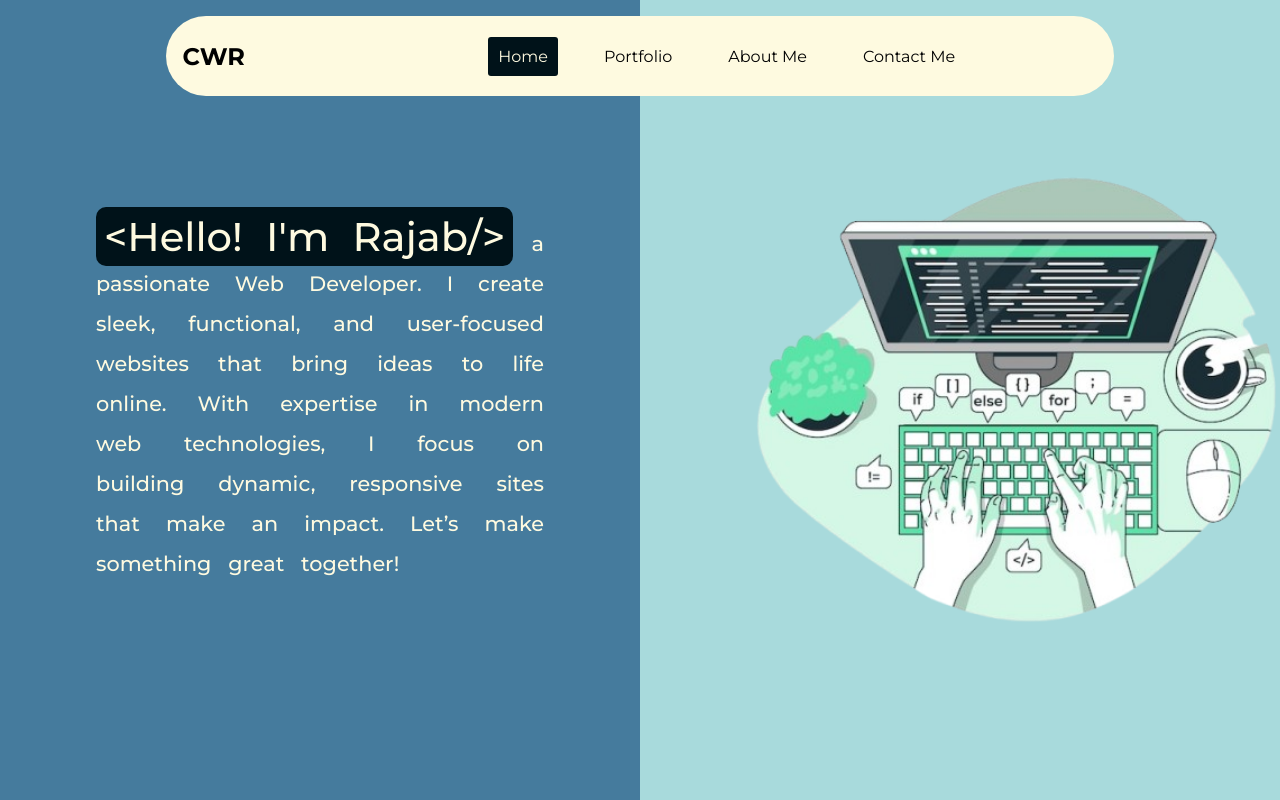
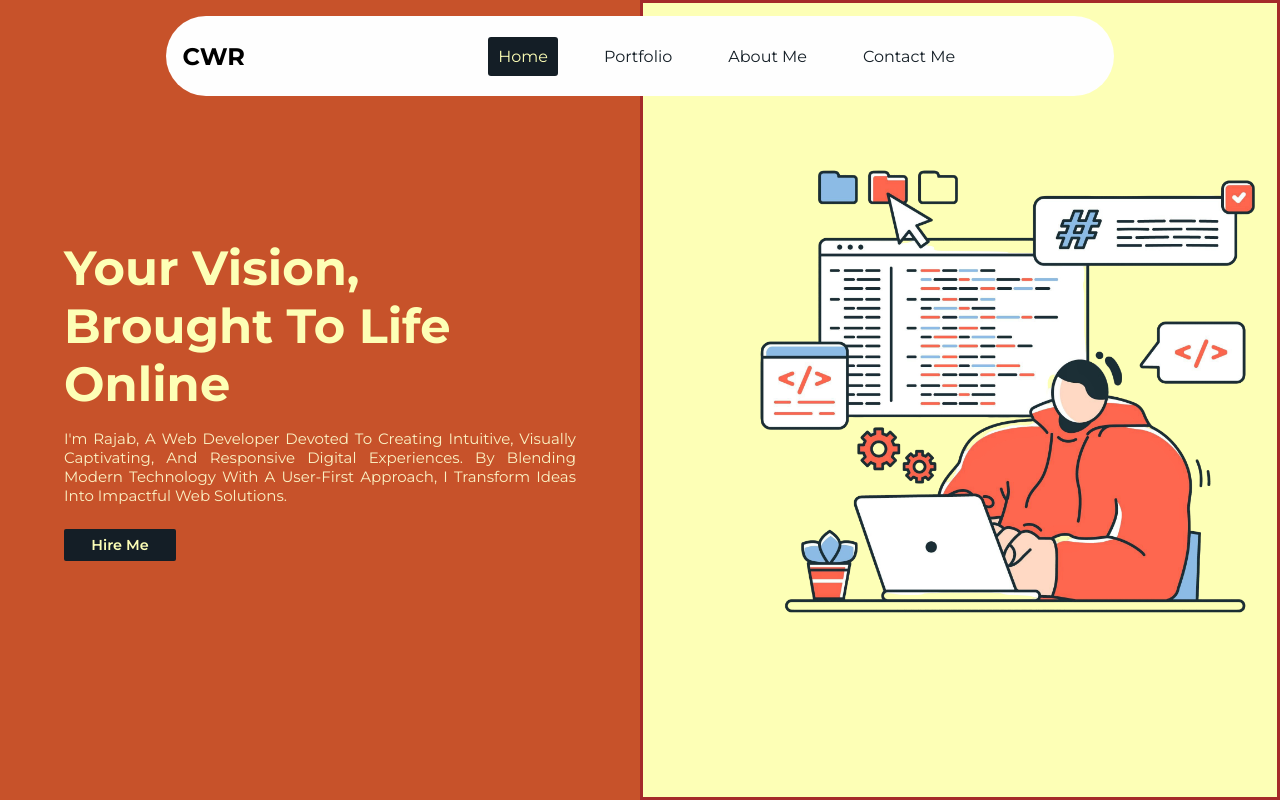
Before and after one commit to Rajab4516/Personal-Portfolio, a React (Create React App) app: page / in a window 1280 px wide. Built offline with nearby package versions, Linux system fonts and the light colour scheme.

Commit message:
need to move on next section

```diff
--- a/src/Components/MainBanner.css
+++ b/src/Components/MainBanner.css
@@ -29,8 +29,8 @@
 .main-banner-container .main-banner-container-col-1 {
   width: 50%;
   height: 100%;
-  /* border: 3px solid brown; */
-  background-color: #a8dadc;
+  border: 3px solid brown;
+  background-color: #fdffb6;
   display: flex;
   justify-content: center;
   align-items: center;
@@ -39,7 +39,7 @@
   width: 50%;
   height: 100%;
   /* border: 3px solid brown; */
-  background-color: #457b9d;
+  background-color: #c7522a;
   display: flex;
   justify-content: center;
   align-items: center;
@@ -49,7 +49,7 @@
   .main-banner-container-col-1-content {
   /* border: 3px solid black; */
   width: 70%;
-  height: 70%;
+  height: 70%
 }
 .main-banner-container
   .main-banner-container-col-1
@@ -62,32 +62,54 @@
   .main-banner-container-col-2
   .main-banner-container-col-2-content {
   /* border: 3px solid rgb(173, 37, 37); */
-  width: 70%;
+  width: 80%;
   height: auto;
-  display: flex;
+  /* display: flex;
   justify-content: center;
-  align-items: center;
+  align-items: center; */
+}
+.main-banner-container
+  .main-banner-container-col-2
+  .main-banner-container-col-2-content
+  h1 {
+  color: #fdffb6;
+  text-transform: capitalize;
+  font-size: 3rem;
 }
 .main-banner-container
   .main-banner-container-col-2
   .main-banner-container-col-2-content
   p {
-  color: #fefae0;
-  font-weight: 500;
-  font-size: 1.3rem;
-  word-spacing: 0.7rem;
-  line-height: 2.5rem;
+  color: #fbf2c4;
+  text-transform: capitalize;
+  margin-top: 1rem;
   text-align: justify;
+  font-size: 15px;
 }
 .main-banner-container
   .main-banner-container-col-2
   .main-banner-container-col-2-content
-  p #rajab-name{
-    font-size: 2.5rem;
-    background-color: #001219;
-    border-radius: 10px;
-    padding: 5px 8px;
-  }
+  #hireMeButton{
+  width: 7rem;
+  height: 2rem;
+  font-size: 0.9rem;
+  margin-top: 1.5rem;
+  cursor: pointer;
+  outline: none;
+  border: 0;
+  font-weight: 600;
+  border-radius: 2px;
+  transition: 0.4s;
+  color: #fdffb6;
+  background-color: #141e26;
+}
+.main-banner-container
+  .main-banner-container-col-2
+  .main-banner-container-col-2-content
+  #hireMeButton:hover{
+    background-color: #fdffb6;
+    color: #141e26;
+}
 
 
 
@@ -133,11 +155,12 @@
   width: 50%;
   height: 100%;
   /* border: 3px solid brown; */
+  align-items: last baseline;
 }
 .main-banner-container .main-banner-container-col-2 {
   width: 50%;
   height: 100%;
-  /* border: 3px solid brown; */
+  align-items: last baseline;
 }
 .main-banner-container
   .main-banner-container-col-1
@@ -150,6 +173,7 @@
   display: flex;
   justify-content: center;
   align-items: center;
+  margin-bottom: 2.5rem;
 }
 .main-banner-container
   .main-banner-container-col-1
@@ -166,24 +190,30 @@
   width: 100%;
   height: auto;
   padding: 0.5rem;
+  margin-bottom: 2.5rem;
+}
+.main-banner-container
+  .main-banner-container-col-2
+  .main-banner-container-col-2-content
+  h1 {
+  color: #fdffb6;
+  text-transform: capitalize;
+  font-size: 0.7rem;
 }
 .main-banner-container
   .main-banner-container-col-2
   .main-banner-container-col-2-content
   p {
-  font-weight: 400;
-  font-size: 10px;
-  word-spacing: 0px;
-  line-height: normal;
-  text-align: justify;
+  margin-top: 0.4rem;
+  font-size: 7px;
 }
 .main-banner-container
   .main-banner-container-col-2
   .main-banner-container-col-2-content
-  p #rajab-name{
-    font-size: 14px;
-    background-color: transparent;
-    color: rgb(255, 187, 0);
+  #hireMeButton{
+  width: 3rem;
+  height: 1rem;
+  font-size: 8px;
+  margin-top: 0.5rem;
   }
-
 }
--- a/src/Components/MainBanner.js
+++ b/src/Components/MainBanner.js
@@ -1,7 +1,7 @@
 import React from 'react';
 import './MainBanner.css';
 import Navbar from './Navbar';
-import BannerImage from './images/image1.png'
+import BannerImage from './images/image2.png'
 export default function MainBanner() {
   return (
     <>
@@ -11,7 +11,9 @@ export default function MainBanner() {
       <div className="main-banner-container">
         <div className="main-banner-container-col-2">
         <div className="main-banner-container-col-2-content">
-          <p><span id='rajab-name'>&lt;Hello! I'm Rajab/&gt;</span> a passionate Web Developer. I create sleek, functional, and user-focused websites that bring ideas to life online. With expertise in modern web technologies, I focus on building dynamic, responsive sites that make an impact. Let’s make something great together!</p>
+          <h1>Your vision, brought to life online</h1>
+          <p>I'm Rajab, a Web Developer devoted to creating intuitive, visually captivating, and responsive digital experiences. By blending modern technology with a user-first approach, I transform ideas into impactful web solutions.</p>
+          <button id='hireMeButton' type='button'>Hire Me</button>
         </div>
         </div>
         <div className="main-banner-container-col-1">
--- a/src/Components/Navbar.css
+++ b/src/Components/Navbar.css
@@ -10,7 +10,7 @@
     display: flex;
     justify-content: space-between;
     align-items: center;
-    background-color: #fefae0;
+    background-color: #fefefe;
     border-radius: 40px;
     /* border: 1px solid #001219; */
     border: 0px;
@@ -43,17 +43,17 @@
   .navbar-container .navbar-links-container ul li a {
     text-decoration: none;
     padding: 10px;
-    color: black;
+    color: #141e26;
     border-radius: 3px;
     transition: 0.3s;
   }
   .navbar-container .navbar-links-container ul li .active {
-    background-color: #001219;
-    color: #fefae0;
+    background-color: #141e26;
+    color: #fdffb6;
   }
   .navbar-container .navbar-links-container ul li a:hover {
     background-color: #001219;
-    color: #fefae0;
+    color: #fdffb6;
   }
   .navbar-container .logo-container h4 {
     font-size: 1.5rem;
@@ -113,7 +113,7 @@
     .navbar-container .navbar-links-container {
       /* border: 3px solid red; */
       height: 100vh;
-      background-color: #457b9d;
+      background-color: #c7522a;
       width: 90%;
       display: block;
       position: absolute;
--- a/src/Components/Navbar.js
+++ b/src/Components/Navbar.js
@@ -4,7 +4,7 @@ import './Navbar.css';
 export default function Navbar() {
   const [barsButton, setBarsButton] = useState({
     left: '-90%',
-    borderBottomRightRadius: '0%'
+    // borderBottomRightRadius: '0%'
   });
 
   const [closeButton] = useState();
@@ -13,7 +13,7 @@ export default function Navbar() {
     if (barsButton.left === '-90%') {
       setBarsButton({
         left: '0%',
-        borderBottomRightRadius: '100%'
+        // borderBottomRightRadius: '100%'
       })
       // console.log("Bars Button Clicked!");
     }
@@ -23,7 +23,7 @@ export default function Navbar() {
     if (barsButton.left === '0%') {
       setBarsButton({
         left: '-90%',
-        borderBottomRightRadius: '100%'
+        // borderBottomRightRadius: '100%'
       })
       // console.log("Close Button Clicked!");
     }
```
